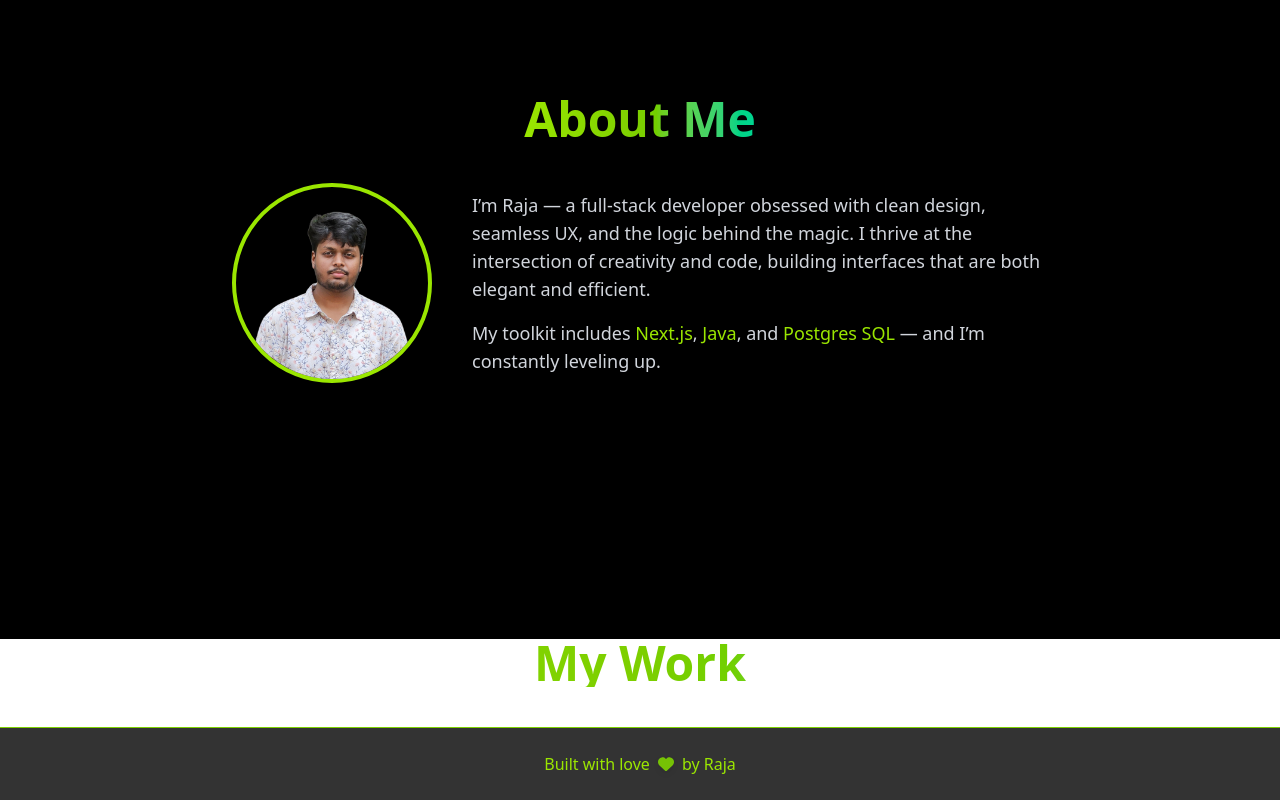
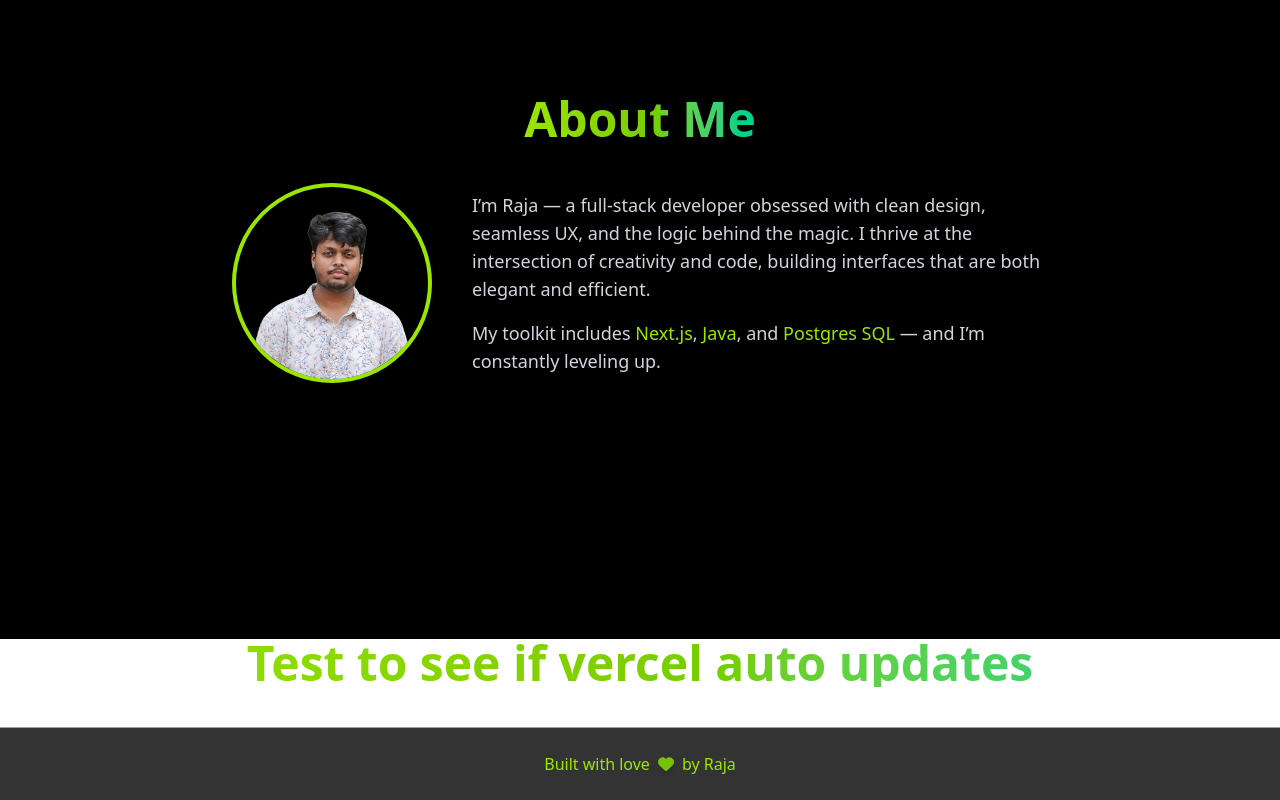
Before and after one commit to rajavenkatesh04/PortfolioV3, a Next.js app: page / in a window 1280 px wide. Shown: the part 961-1761 px from the top of the page. Built offline with nearby package versions, Linux system fonts and the light colour scheme.

Commit message:
Vercel CLI Test

```diff
--- a/app/projects/page.js
+++ b/app/projects/page.js
@@ -5,7 +5,7 @@ export default function Projects() {
                 id="projects"
             >
                 <h1 className="text-4xl sm:text-5xl font-bold text-center mb-10 bg-gradient-to-r from-lime-400 via-lime-500 to-emerald-400 bg-clip-text text-transparent">
-                    My Work
+                    Test to see if vercel auto updates
                 </h1>
 
             </section>
```
